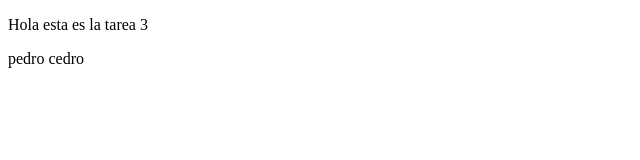
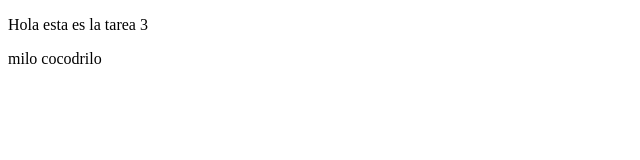
Before and after one commit to pedro-chvo/tarea3_TIC, a plain HTML site: page index.html in a window 1280 px wide. Shown: the full height of the page, 0-640 px from the left. Drawn offline with Linux system fonts and the light colour scheme.

Commit message:
cambios pedro 2

```diff
--- a/index.html
+++ b/index.html
@@ -10,7 +10,7 @@
 
 <body>
   <p> Hola esta es la tarea 3</p>
-  <p>pedro cedro</p>
+  <p>milo cocodrilo</p>
 
 
   <div id="circulo">
```
